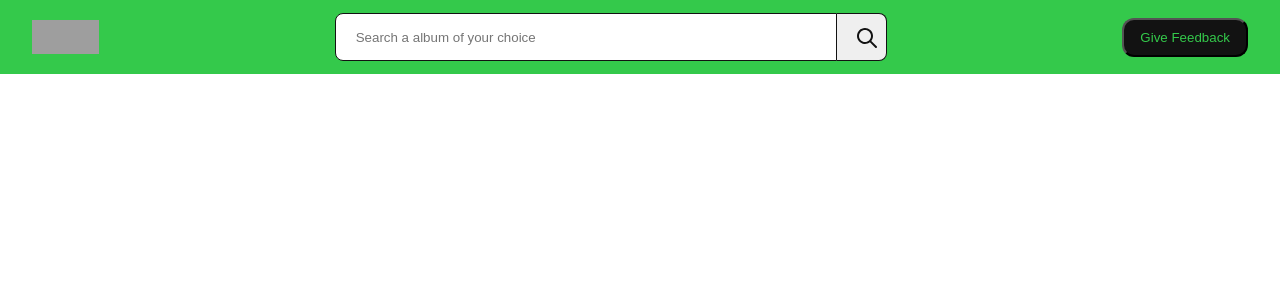
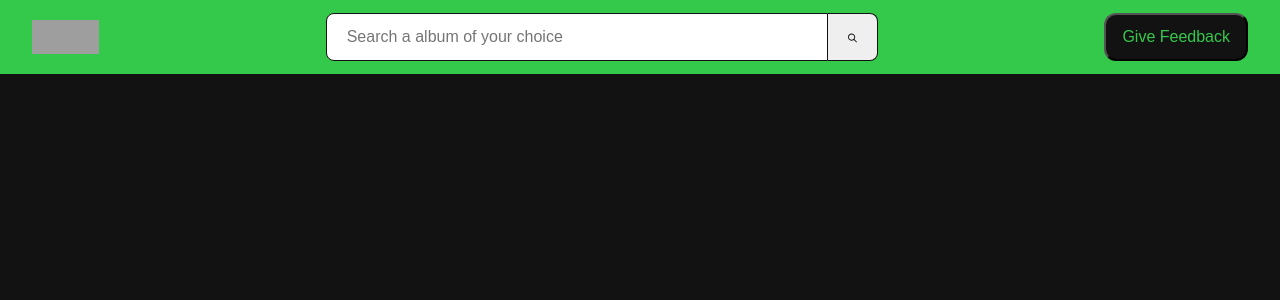
Before and after one commit to mbbhoyar1/Qtift-Project, a React (Create React App) app: page / in a window 1280 px wide. Shown: the top 300 px of the page. Built offline with nearby package versions, Linux system fonts and the light colour scheme; grey boxes are pictures that could not be loaded.

Commit message:
modified:   src/App.css 	modified:   src/componant/Nevbar.css 	modified:   src/index.css

```diff
--- a/src/App.css
+++ b/src/App.css
@@ -24,3 +24,38 @@
   font-family: "Poppins", sans-serif;
   overflow-x: hidden;
 }
+
+img,
+picture,
+video,
+canvas,
+svg {
+	display: block;
+	max-width: 100%;
+}
+
+input,
+button,
+textarea,
+select {
+	font: inherit;
+}
+
+p,
+h1,
+h2,
+h3,
+h4,
+h5,
+h6 {
+	overflow-wrap: break-word;
+}
+
+#root,
+#__next {
+	isolation: isolate;
+}
+
+.swiper-slide {
+	width: auto !important;
+}
--- a/src/componant/Nevbar.css
+++ b/src/componant/Nevbar.css
@@ -6,7 +6,7 @@
     align-items: center;
     height: 74px;
     padding: 0px 32px;
-    width: 100vw;
+    align-items: center;
 
 
 
--- a/src/index.css
+++ b/src/index.css
@@ -1,13 +1,55 @@
-body {
-  margin: 0;
-  font-family: -apple-system, BlinkMacSystemFont, 'Segoe UI', 'Roboto', 'Oxygen',
-    'Ubuntu', 'Cantarell', 'Fira Sans', 'Droid Sans', 'Helvetica Neue',
-    sans-serif;
-  -webkit-font-smoothing: antialiased;
-  -moz-osx-font-smoothing: grayscale;
+:root {
+  --color-primary: #34c94b;
+  --color-black: #121212;
+  --color-white: #ffffff;
 }
 
-code {
-  font-family: source-code-pro, Menlo, Monaco, Consolas, 'Courier New',
-    monospace;
+
+*,
+*::before,
+*::after {
+  box-sizing: border-box;
 }
+
+* {
+  margin: 0;
+}
+
+html, body {
+  height: 100%;
+}
+
+body {
+  font-family: "Poppins", sans-serif;
+  line-height: 1.5;
+  -webkit-font-smoothing: antialiased;
+  background-color: var(--color-black);
+  color: var(--color-white);
+}
+img,
+picture,
+video,
+canvas,
+svg {
+  display: block;
+  max-width: 100%;
+}
+input,
+button,
+textarea,
+select {
+  font: inherit;
+}
+p,
+h1,
+h2,
+h3,
+h4,
+h5,
+h6 {
+  overflow-wrap: break-word;
+}
+#root,
+#__next {
+  isolation: isolate;
+}
```
